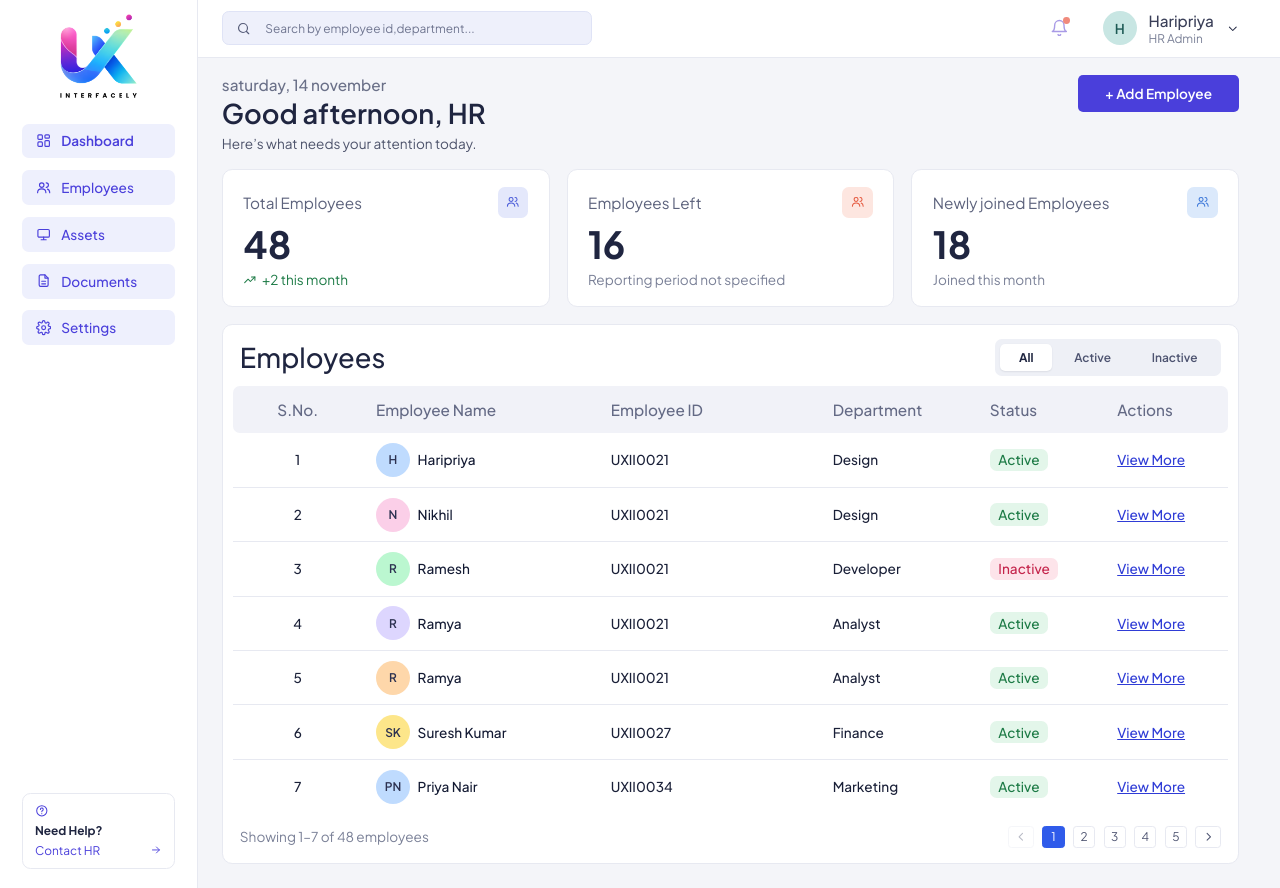
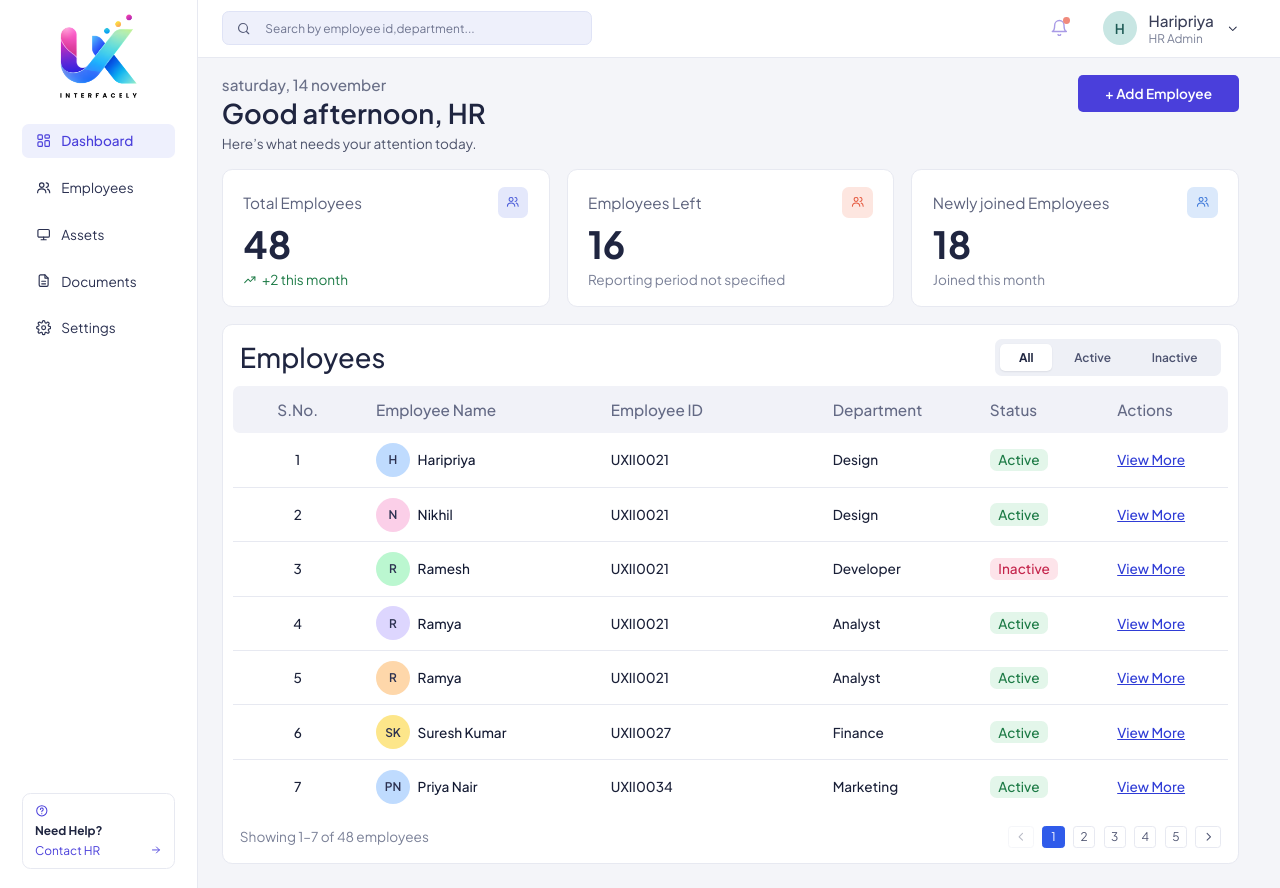
Before and after one commit to prathyusha-ux/hr-dashboard, a React (Vite) app in the folder hr-dashboard/: page / in a window 1280 px wide. Built offline with nearby package versions, Linux system fonts and the light colour scheme.

Commit message:
dashboard color changes

```diff
--- a/hr-dashboard/src/Dashboard.jsx
+++ b/hr-dashboard/src/Dashboard.jsx
@@ -566,11 +566,11 @@ const css = `
 .nav-item {
   display: flex; align-items: center; gap: 12px;
   height: 41px; padding: 0 16px; border: 0; border-radius: 8px;
-  background: var(--brand-soft); color: var(--brand);
-  font-size: 16px; font-weight: 500; text-align: left;
+  background: transparent; color: #2a3050;
+  font-size: 16px; font-weight: 400; text-align: left;
 }
-.nav-item:hover { background: #e6e9fb; }
-.nav-item.active { background: var(--brand-soft); color: var(--brand); font-weight: 600; }
+.nav-item:hover { background: #f3f4fa; }
+.nav-item.active, .nav-item.active:hover { background: var(--brand-soft); color: var(--brand); font-weight: 500; }
 .help-card {
   margin-top: auto;
   display: flex; flex-direction: column; gap: 6px;
```
